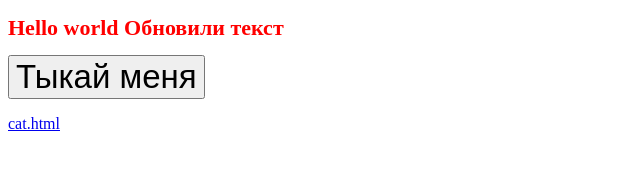
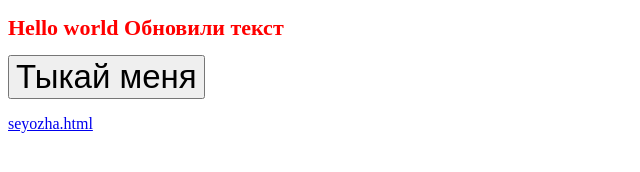
Before and after one commit to seyozha/beishembiev.github.io, a plain HTML site: page index.html in a window 1280 px wide. Shown: the full height of the page, 0-640 px from the left. Drawn offline with Linux system fonts and the light colour scheme.

```diff
--- a/index.html
+++ b/index.html
@@ -14,7 +14,7 @@
     <h1>Hello world Обновили текст</h1>
     <input class="myBtnStyle" type="button" value="Тыкай меня" onclick="sum()" />
     <p>
-        <a href="cat.html">cat.html</a>
+        <a href="seyozha.html">seyozha.html</a>
     </p>
 
 </body>
```
